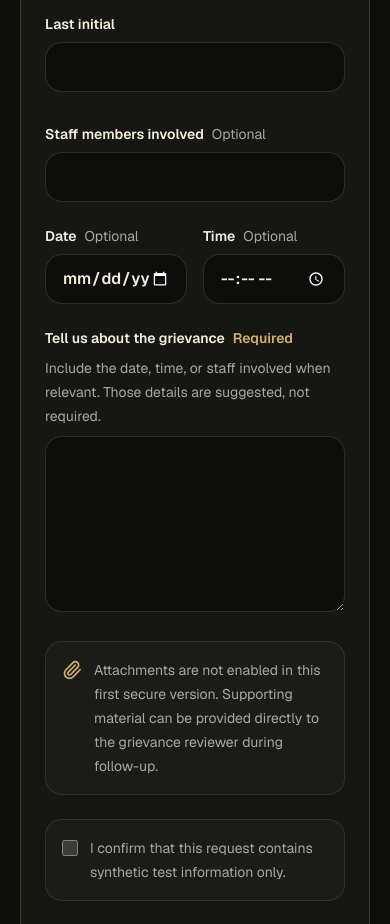
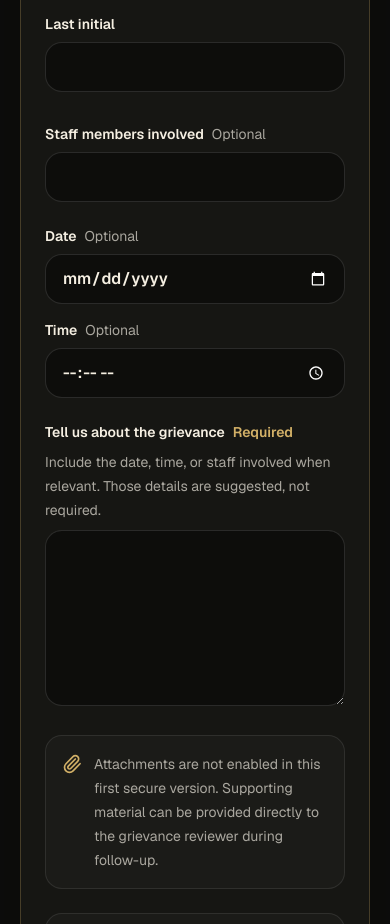
Before and after one commit to Beams123/hillside-patient-site, a Next.js app: page /requests/grievance in a window 390 px wide. Shown: the part 1500-2424 px from the top of the page. Built offline with nearby package versions, Linux system fonts and the light colour scheme.

Commit message:
Improve mobile staff and grievance layouts

```diff
--- a/src/components/grievance-request-form.tsx
+++ b/src/components/grievance-request-form.tsx
@@ -212,7 +212,7 @@ export function GrievanceRequestForm({
               </div>
             </fieldset>
 
-            <div className="mt-8 grid gap-6 sm:grid-cols-2">
+            <div className="mt-8 grid max-w-2xl gap-6">
               <label className="text-sm font-semibold text-brand-cream">
                 Staff members involved
                 <span className="ml-2 font-normal text-brand-muted">
@@ -230,8 +230,8 @@ export function GrievanceRequestForm({
                 />
               </label>
 
-              <div className="grid grid-cols-2 gap-4">
-                <label className="text-sm font-semibold text-brand-cream">
+              <div className="grid gap-4 sm:grid-cols-2">
+                <label className="min-w-0 text-sm font-semibold text-brand-cream">
                   Date
                   <span className="ml-2 font-normal text-brand-muted">
                     Optional
@@ -245,7 +245,7 @@ export function GrievanceRequestForm({
                     className={`${privateRequestInputClassName} [color-scheme:dark]`}
                   />
                 </label>
-                <label className="text-sm font-semibold text-brand-cream">
+                <label className="min-w-0 text-sm font-semibold text-brand-cream">
                   Time
                   <span className="ml-2 font-normal text-brand-muted">
                     Optional
--- a/src/components/private-request-form-ui.tsx
+++ b/src/components/private-request-form-ui.tsx
@@ -11,7 +11,7 @@ import type { ReactNode } from "react";
 import type { PatientRequestMode } from "@/data/patient-requests";
 
 export const privateRequestInputClassName =
-  "mt-2 min-h-12 w-full rounded-xl border border-white/[0.12] bg-background/70 px-4 py-3 text-base text-brand-cream outline-none transition-colors placeholder:text-brand-muted/60 focus:border-brand-gold focus:ring-2 focus:ring-brand-gold/20 disabled:cursor-not-allowed disabled:opacity-50";
+  "mt-2 min-h-12 min-w-0 w-full rounded-xl border border-white/[0.12] bg-background/70 px-4 py-3 text-base text-brand-cream outline-none transition-colors placeholder:text-brand-muted/60 focus:border-brand-gold focus:ring-2 focus:ring-brand-gold/20 disabled:cursor-not-allowed disabled:opacity-50";
 
 const submittedAtFormatter = new Intl.DateTimeFormat("en-US", {
   month: "short",
--- a/src/components/staff-card.tsx
+++ b/src/components/staff-card.tsx
@@ -13,23 +13,26 @@ export function StaffCard({ member }: StaffCardProps) {
     <Link
       href={`/staff/${member.slug}`}
       aria-label={`View ${member.name}'s profile`}
-      className="gold-glow-card group flex min-h-72 flex-col rounded-2xl border border-white/[0.09] bg-brand-panel p-6 sm:p-7"
+      className="gold-glow-card group flex min-h-60 min-w-0 flex-col rounded-xl border border-white/[0.09] bg-brand-panel p-4 sm:min-h-72 sm:rounded-2xl sm:p-7"
     >
       <StaffPortrait
         member={member}
-        className="size-20 text-base"
-        sizes="80px"
+        className="size-16 text-sm sm:size-20 sm:text-base"
+        sizes="(max-width: 639px) 64px, 80px"
       />
 
-      <div className="mt-auto pt-8">
-        <h3 className="text-2xl font-semibold tracking-tight text-brand-cream">
+      <div className="mt-auto min-w-0 pt-5 sm:pt-8">
+        <h3 className="text-base font-semibold leading-snug tracking-tight text-brand-cream sm:text-2xl">
           {member.name}
         </h3>
-        <p className="mt-2 leading-7 text-brand-muted">{member.title}</p>
-        <span className="mt-6 inline-flex items-center gap-2 text-sm font-semibold text-brand-gold">
-          View profile
+        <p className="mt-2 text-sm leading-5 text-brand-muted sm:text-base sm:leading-7">
+          {member.title}
+        </p>
+        <span className="mt-4 inline-flex items-center gap-1.5 text-xs font-semibold text-brand-gold sm:mt-6 sm:gap-2 sm:text-sm">
+          <span className="sm:hidden">Profile</span>
+          <span className="hidden sm:inline">View profile</span>
           <ArrowUpRight
-            className="size-4 transition-transform group-hover:-translate-y-0.5 group-hover:translate-x-0.5"
+            className="size-3.5 transition-transform group-hover:-translate-y-0.5 group-hover:translate-x-0.5 sm:size-4"
             aria-hidden="true"
           />
         </span>
--- a/src/components/staff-directory.tsx
+++ b/src/components/staff-directory.tsx
@@ -134,7 +134,7 @@ export function StaffDirectory({ staff }: StaffDirectoryProps) {
                   {section.members.length === 1 ? "person" : "people"}
                 </p>
               </div>
-              <div className="mt-5 grid gap-4 sm:grid-cols-2 lg:grid-cols-3">
+              <div className="mt-5 grid grid-cols-2 gap-3 sm:gap-4 lg:grid-cols-3">
                 {section.members.map((member) => (
                   <StaffCard key={member.slug} member={member} />
                 ))}
```
